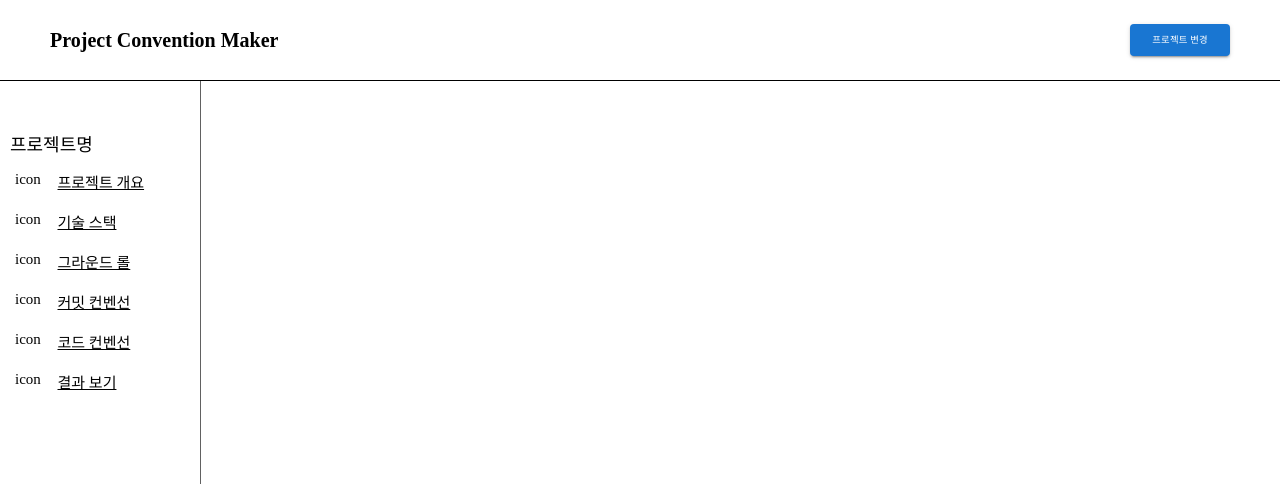
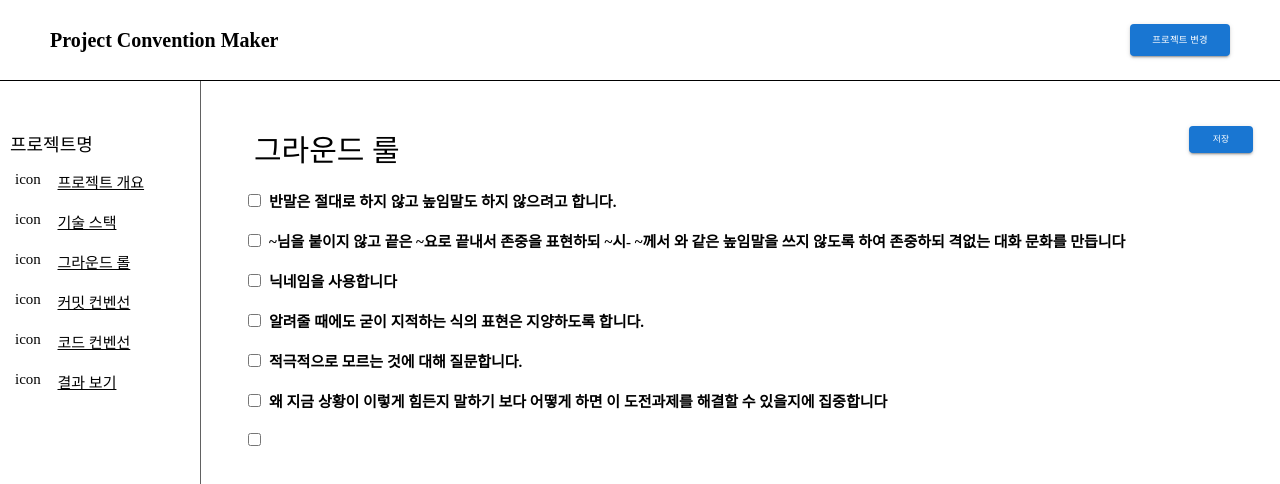
Before and after one commit to projectconventionmaker/project_convention_maker, a React (Vite) app: page /groundrule in a window 1280 px wide. Shown: the top 484 px of the page. Built offline with nearby package versions, Linux system fonts and the light colour scheme.

Commit message:
Feat: 그라운드 룰

```diff
--- a/src/Router.tsx
+++ b/src/Router.tsx
@@ -1,9 +1,9 @@
 import { Routes, Route } from 'react-router-dom';
-import MainPage from './pages/MainPage';
 import IntroPage from './pages/IntroPage';
 import ResultPage from './pages/ResultPage';
 import Stack from './components/Stack';
 import Overview from './components/Overview';
+import GroundRule from './components/GroundRule';
 
 
 const Router = () => {
@@ -12,6 +12,7 @@ const Router = () => {
         <Route path="/" element={<IntroPage />} />
         <Route path="/overview" element={<Overview />} />
         <Route path="/stack" element={<Stack />} />
+        <Route path="/groundrule" element={<GroundRule />} />
         <Route path="/result" element={<ResultPage />} />
       </Routes>
   );
--- /dev/null
+++ b/src/components/GroundRule.module.scss
@@ -0,0 +1,45 @@
+.groundrule_container {
+  width: 1019px;
+  height: 904px;
+  display: flex;
+  flex-direction: column;
+  position: relative;
+  left: 44px;
+  top: 36px;
+}
+
+.groundrule_form {
+  width: 100%;
+  height: 100%;
+  display: flex;
+  flex-direction: column;
+}
+
+.groundrule_label {
+  font-size: 15px;
+  padding: 10px 0px;
+  font-weight: 600;
+}
+
+.groundrule_title {
+  font-size: 30px;
+  padding: 10px;
+}
+
+.groundrule_box {
+  width: 100%;
+  height: 40px;
+  display: flex;
+  align-items: center;
+}
+
+.groundrule_rule {
+  position: relative;
+  left: 5px;
+}
+
+.groundrule_savebutton {
+    position: absolute;
+    top: 10px;
+    right: 10px;
+}
--- /dev/null
+++ b/src/components/GroundRule.tsx
@@ -0,0 +1,99 @@
+import { useState, useEffect } from 'react';
+import styles from './GroundRule.module.scss';
+import SaveButton from './Button';
+
+const GROUND_RULE = [
+  '반말은 절대로 하지 않고 높임말도 하지 않으려고 합니다.',
+  '~님을 붙이지 않고 끝은 ~요로 끝내서 존중을 표현하되 ~시- ~께서 와 같은 높임말을 쓰지 않도록 하여 존중하되 격없는 대화 문화를 만듭니다',
+  '닉네임을 사용합니다',
+  '알려줄 때에도 굳이 지적하는 식의 표현은 지양하도록 합니다.',
+  '적극적으로 모르는 것에 대해 질문합니다.',
+  '왜 지금 상황이 이렇게 힘든지 말하기 보다 어떻게 하면 이 도전과제를 해결할 수 있을지에 집중합니다',
+  ''
+];
+
+const GroundRule = () => {
+  const [GR, setGR] = useState<number[]>([]);
+  const handleCheckboxChange = (index: number) => {
+    const updatedGR = [...GR];
+    if (updatedGR.includes(index)) {
+      const indexToRemove = updatedGR.indexOf(index);
+      updatedGR.splice(indexToRemove, 1);
+    } else {
+      updatedGR.push(index);
+    }
+    setGR(updatedGR);
+  };
+  const handleSubmit = (event: React.FormEvent<HTMLFormElement>) => {
+    event.preventDefault();
+  };
+useEffect(() => {
+  // getGroundrule = () => {
+
+  // }
+},[])
+  return (
+    <>
+      <div className={styles.groundrule_container}>
+        <div className={styles.groundrule_title}>
+          <span>그라운드 룰</span>
+        </div>
+        <form action="" className={styles.groundrule_form}>
+          <div className={styles.groundrule_savebutton}>
+            <SaveButton />
+          </div>
+          {GROUND_RULE.map((rule, index) => {
+            return (
+              <div key={index} className={styles.groundrule_box}>
+                <label htmlFor={rule} className={styles.groundrule_label}>
+                  <input
+                    type="checkbox"
+                    id={rule}
+                    onChange={() => handleCheckboxChange(index)}
+                    checked={GR.includes(index)}
+                  />
+                  <span className={styles.groundrule_rule}>{rule}</span>
+                </label>
+              </div>
+            );
+          })}
+        </form>
+      </div>
+    </>
+  );
+};
+
+export default GroundRule;
+
+// export const AddRule = () => {
+//   const [addedRule, setAddedRule] = useState<string[]>([]);
+//   const [rule, setRule] = useState('');
+//   const handleInput = (e: React.ChangeEvent<HTMLInputElement>) => {
+//     setRule(e.target.value);
+//   };
+//   const handleSubmit = (e: React.FormEvent<HTMLFormElement>) => {
+//     e.preventDefault();
+//     setAddedRule(prev => [...prev, rule]);
+//     setRule('');
+//   };
+//   const handleDelete = (index: number) => {
+//     setAddedRule(prevState => prevState.filter((rule, i) => i !== index));
+//   };
+//   return (
+//     <div>
+//       <form action="" onClick={handleSubmit}>
+//         <input type="text" onChange={handleInput} value={rule} />
+//         <button>Add</button>
+
+//         <ul>
+//           {addedRule.map((rule, index) => (
+//             <>
+//               <li key={nanoid()}>{rule}</li>
+//               <button onClick={() => handleDelete(index)}>❌Delete</button>
+//             </>
+//           ))}
+//         </ul>
+//       </form>
+//     </div>
+//   );
+// };
--- a/src/components/layout/navbar/Nav.tsx
+++ b/src/components/layout/navbar/Nav.tsx
@@ -7,7 +7,7 @@ import { nanoid } from 'nanoid';
 const NAVLIST = [
   { to: '/overview', name: '프로젝트 개요' },
   { to: '/stack', name: '기술 스택' },
-  { to: '#', name: '그라운드 롤' },
+  { to: '/groundrule', name: '그라운드 롤' },
   { to: '#', name: '커밋 컨벤선' },
   { to: '#', name: '코드 컨벤선' },
   { to: '#', name: '결과 보기' },
```
